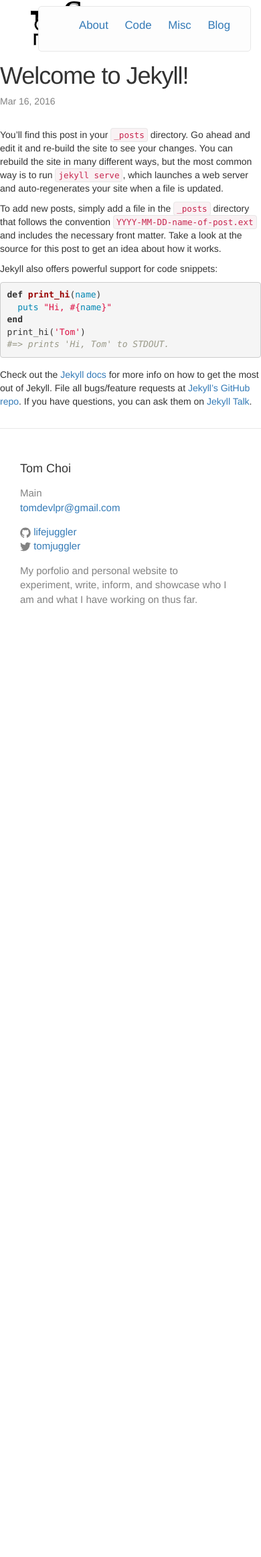
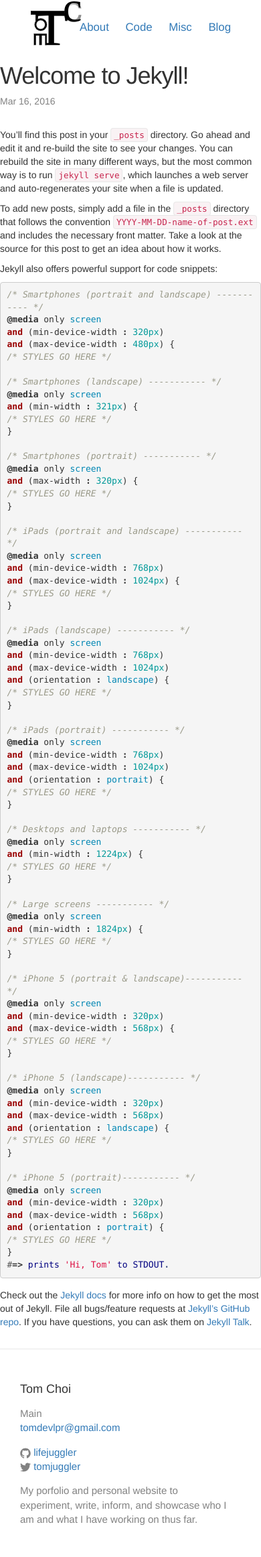
Before and after one commit to lifejuggler/personal-site, a Jekyll site: the page built from _posts/2016-03-16-welcome-to-jekyll.markdown, in a window 390 px wide. Shown: the whole page at 67% size. Built offline with Jekyll 4.4.1, drawn with Linux system fonts in a browser that asks for light colours; nearby versions of some CDN libraries; before the commit the page ends 950 px from its top, so only the background shows below that.

Commit message:
style changes

```diff
--- a/_posts/2016-03-16-welcome-to-jekyll.markdown
+++ b/_posts/2016-03-16-welcome-to-jekyll.markdown
@@ -10,11 +10,82 @@
 
 Jekyll also offers powerful support for code snippets:
 
-{% highlight ruby %}
-def print_hi(name)
-  puts "Hi, #{name}"
-end
-print_hi('Tom')
+{% highlight scss %}
+/* Smartphones (portrait and landscape) ----------- */
+@media only screen
+and (min-device-width : 320px)
+and (max-device-width : 480px) {
+/* STYLES GO HERE */
+
+/* Smartphones (landscape) ----------- */
+@media only screen
+and (min-width : 321px) {
+/* STYLES GO HERE */
+}
+
+/* Smartphones (portrait) ----------- */
+@media only screen
+and (max-width : 320px) {
+/* STYLES GO HERE */
+}
+
+/* iPads (portrait and landscape) ----------- */
+@media only screen
+and (min-device-width : 768px)
+and (max-device-width : 1024px) {
+/* STYLES GO HERE */
+}
+
+/* iPads (landscape) ----------- */
+@media only screen
+and (min-device-width : 768px)
+and (max-device-width : 1024px)
+and (orientation : landscape) {
+/* STYLES GO HERE */
+}
+
+/* iPads (portrait) ----------- */
+@media only screen
+and (min-device-width : 768px)
+and (max-device-width : 1024px)
+and (orientation : portrait) {
+/* STYLES GO HERE */
+}
+
+/* Desktops and laptops ----------- */
+@media only screen
+and (min-width : 1224px) {
+/* STYLES GO HERE */
+}
+
+/* Large screens ----------- */
+@media only screen
+and (min-width : 1824px) {
+/* STYLES GO HERE */
+}
+
+/* iPhone 5 (portrait & landscape)----------- */
+@media only screen
+and (min-device-width : 320px)
+and (max-device-width : 568px) {
+/* STYLES GO HERE */
+}
+
+/* iPhone 5 (landscape)----------- */
+@media only screen
+and (min-device-width : 320px)
+and (max-device-width : 568px)
+and (orientation : landscape) {
+/* STYLES GO HERE */
+}
+
+/* iPhone 5 (portrait)----------- */
+@media only screen
+and (min-device-width : 320px)
+and (max-device-width : 568px)
+and (orientation : portrait) {
+/* STYLES GO HERE */
+}
 #=> prints 'Hi, Tom' to STDOUT.
 {% endhighlight %}
 
--- a/_sass/_layout.scss
+++ b/_sass/_layout.scss
@@ -24,7 +24,7 @@
 
 .site-nav {
     float: right;
-    line-height: 56px;
+    line-height: 64px;
 
     .menu-icon {
         display: none;
@@ -44,8 +44,6 @@
         position: absolute;
         top: 9px;
         right: $spacing-unit / 2;
-        background-color: $background-color;
-        border: 1px solid $grey-color-light;
         border-radius: 5px;
         text-align: right;
 
--- a/blog.html
+++ b/blog.html
@@ -1,4 +1,5 @@
 ---
 layout: default
 ---
+<hr>
 <h1> Blog </h1>
--- a/coding.html
+++ b/coding.html
@@ -1,6 +1,7 @@
 ---
 layout: default
 ---
+<hr>
 <div class= "container">
   <h1> Portfolio </h1>
     <a href="/projects/evi.html" id="evi">
--- a/css/base.scss
+++ b/css/base.scss
@@ -22,19 +22,22 @@
   .coding-link {
     padding-top: 260px;
     padding-right: 10px;
-    color: white;
+    color: black;
   }
   .misc-link {
     padding-top: 260px;
     padding-left: 10px;
+    color: #C11F43;
   }
   .blog-link {
     padding-top: 8px;
     padding-right: 10px;
+    color: #C11F43;
   }
   .about-link {
     padding-top: 8px;
     padding-left: 10px;
+    color: black;
   }
   .code {
     background: #F64747;
@@ -46,7 +49,7 @@
     background: #65C6BB;
   }
   .about {
-    background: #DADFE1;
+    background: #F5D76E;
   }
   .coding-link {
     text-align: right;
@@ -170,3 +173,121 @@
 #main-logo {
   width: 100px;
 }
+
+/* Smartphones (portrait and landscape) ----------- */
+@media only screen
+and (min-device-width : 320px)
+and (max-device-width : 480px) {
+  .container {
+    h1 {
+      text-align: center;
+    }
+    .banner-link {
+      font-size: 1.5em;
+      text-transform: uppercase;
+      font-weight: bold;
+    }
+    .coding-link {
+      padding-top: 260px;
+      padding-right: 10px;
+      color: black;
+    }
+    .misc-link {
+      padding-top: 260px;
+      padding-left: 10px;
+      color: #C11F43;
+    }
+    .blog-link {
+      padding-top: 8px;
+      padding-right: 10px;
+      color: #C11F43;
+    }
+    .about-link {
+      padding-top: 8px;
+      padding-left: 10px;
+      color: black;
+    }
+  }
+  .link-box {
+    margin-left: auto;
+    margin-right: auto;
+    height: 190px;
+    -webkit-background-size: contain;
+    -moz-background-size: contain;
+    -o-background-size: contain;
+    background-size: contain;
+  }
+}
+/* Smartphones (landscape) ----------- */
+@media only screen
+and (min-width : 321px) {
+/* STYLES GO HERE */
+}
+
+/* Smartphones (portrait) ----------- */
+@media only screen
+and (max-width : 320px) {
+  .container {
+    h1 {
+      text-align: center;
+    }
+  }
+}
+
+/* iPads (portrait and landscape) ----------- */
+@media only screen
+and (min-device-width : 768px)
+and (max-device-width : 1024px) {
+/* STYLES GO HERE */
+}
+
+/* iPads (landscape) ----------- */
+@media only screen
+and (min-device-width : 768px)
+and (max-device-width : 1024px)
+and (orientation : landscape) {
+/* STYLES GO HERE */
+}
+
+/* iPads (portrait) ----------- */
+@media only screen
+and (min-device-width : 768px)
+and (max-device-width : 1024px)
+and (orientation : portrait) {
+/* STYLES GO HERE */
+}
+
+/* Desktops and laptops ----------- */
+@media only screen
+and (min-width : 1224px) {
+/* STYLES GO HERE */
+}
+
+/* Large screens ----------- */
+@media only screen
+and (min-width : 1824px) {
+/* STYLES GO HERE */
+}
+
+/* iPhone 5 (portrait & landscape)----------- */
+@media only screen
+and (min-device-width : 320px)
+and (max-device-width : 568px) {
+/* STYLES GO HERE */
+}
+
+/* iPhone 5 (landscape)----------- */
+@media only screen
+and (min-device-width : 320px)
+and (max-device-width : 568px)
+and (orientation : landscape) {
+/* STYLES GO HERE */
+}
+
+/* iPhone 5 (portrait)----------- */
+@media only screen
+and (min-device-width : 320px)
+and (max-device-width : 568px)
+and (orientation : portrait) {
+/* STYLES GO HERE */
+}
```
Also changed, not shown: _posts/2016-03-21-css-cheatsheet.markdown (added, +51 -0 lines), index.html (+4 -4 lines).
